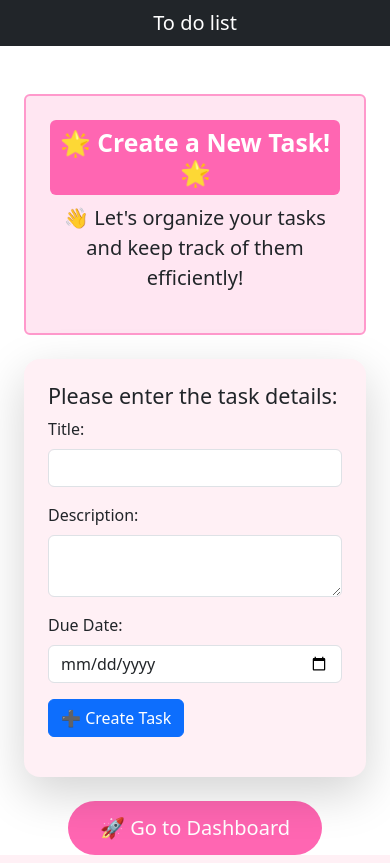
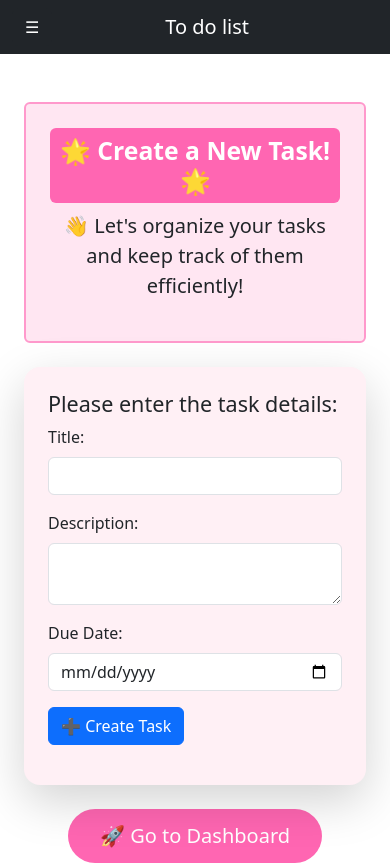
Before and after one commit to pittachiox/pittaweb, a Flask app: page /tasks/create in a window 390 px wide. Run offline with Flask 3, Linux system fonts and the light colour scheme; the visitor is signed in with stand-in values (Sample User, id 1); some libraries are stand-ins or nearby versions.

Commit message:
add hamburger menu

```diff
--- a/templates/base.html
+++ b/templates/base.html
@@ -13,12 +13,33 @@
 </head>
 
 <body>
-    <nav class="navbar navbar-dark bg-dark text-center">
-        <div class="mx-auto order-0">
-            <a class="navbar-brand mx-auto" href="{{ url_for('index') }}">{{ self.title() }}</a>
+    <nav class="navbar navbar-dark bg-dark">
+        <div class="container-fluid">
+            <!-- Hamburger Menu -->
+            <div class="dropdown">
+                <button class="btn btn-dark" type="button" data-bs-toggle="dropdown" aria-expanded="false">
+                    ☰
+                </button>
+                <ul class="dropdown-menu">
+                    {% if current_user.is_authenticated %}
+                        <li><a class="dropdown-item" href="{{ url_for('detail') }}">👤 Profile</a></li>
+                        <li><a class="dropdown-item" href="{{ url_for('logout') }}">🚪 Logout</a></li>
+                    {% else %}
+                        <li><a class="dropdown-item" href="{{ url_for('login') }}">🔑 Login</a></li>
+                        <li><a class="dropdown-item" href="{{ url_for('register') }}">📝 Register</a></li>
+                    {% endif %}
+                </ul>
+            </div>
+
+            <!-- ชื่อเว็บตรงกลาง -->
+            <div class="mx-auto">
+                <a class="navbar-brand" href="{{ url_for('index') }}">{{ self.title() }}</a>
+            </div>
         </div>
     </nav>
-    <div class="container">
+
+    <div class="container mt-4">
+
         {% block body %}
         Default template
         {% endblock %}
```
